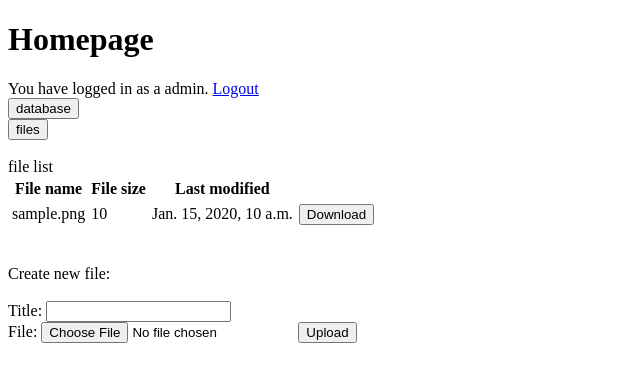
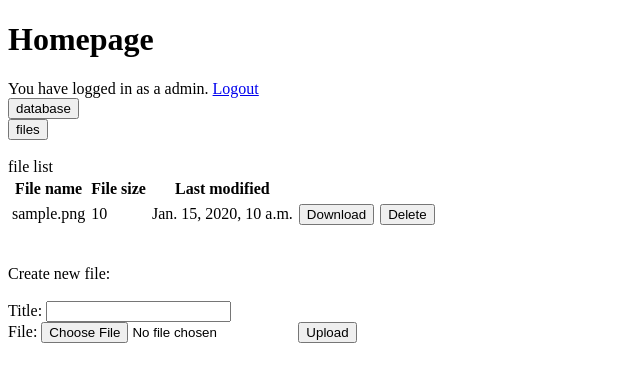
Before and after one commit to eddieyu1998/MediConCen_codetest, a Django app: page /homepage in a window 1280 px wide. Shown: the top 382 px of the page, without its empty margins (0-640 px from the left). Run offline with Django 3.2, Linux system fonts and the light colour scheme; a user stored in the database is signed in; tables that the repository leaves empty hold one stand-in row (values such as "Sample post").

Commit message:
Implemented delete file function

```diff
--- a/content/templates/homepage.html
+++ b/content/templates/homepage.html
@@ -32,6 +32,13 @@
 				{% csrf_token %}
 					<input type="hidden" name="file_id" value="{{ item.hash_id }}">
 					<input type="submit" value="Download">
+				</form>
+			</td>
+			<td>
+				<form action="{% url 'delete_file' %}" method="post">
+				{% csrf_token %}
+					<input type="hidden" name="file_id" value="{{ item.hash_id }}">
+					<input type="submit" value="Delete">
 				</form>
 			</td>
 		</tr>
--- a/content/urls.py
+++ b/content/urls.py
@@ -10,5 +10,6 @@ urlpatterns = [
 	path('delete', views.delete, name='delete'),
 	path('update', views.update, name='update'),
 	path('upload_file', views.upload_file, name='upload_file'),
-	path('download_file', views.download_file, name='download_file')
+	path('download_file', views.download_file, name='download_file'),
+	path('delete_file', views.delete_file, name='delete_file')
 ]
--- a/content/views.py
+++ b/content/views.py
@@ -114,3 +114,13 @@ def download_file(request):
 			response = HttpResponse(f.read(), content_type="multipart/form-data")
 			response['Content-Disposition'] = 'attachment; filename="'+file.filename+'"'
 			return response"""
+
+def delete_file(request):
+	file_id = request.POST['file_id']
+	file = UserFile.objects.get(hash_id=int(file_id))
+	if request.user != file.owner:
+		return homepage(request, "You don't have access to the file!")
+	else:
+		file.upload.delete()
+		file.delete()
+		return HttpResponseRedirect(reverse('homepage'))
```
